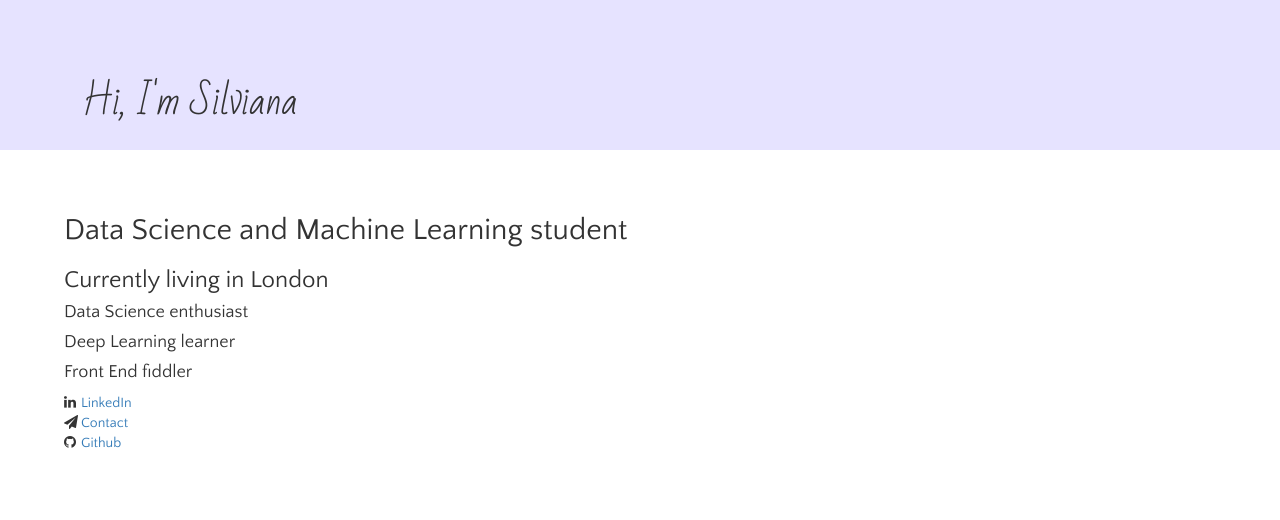
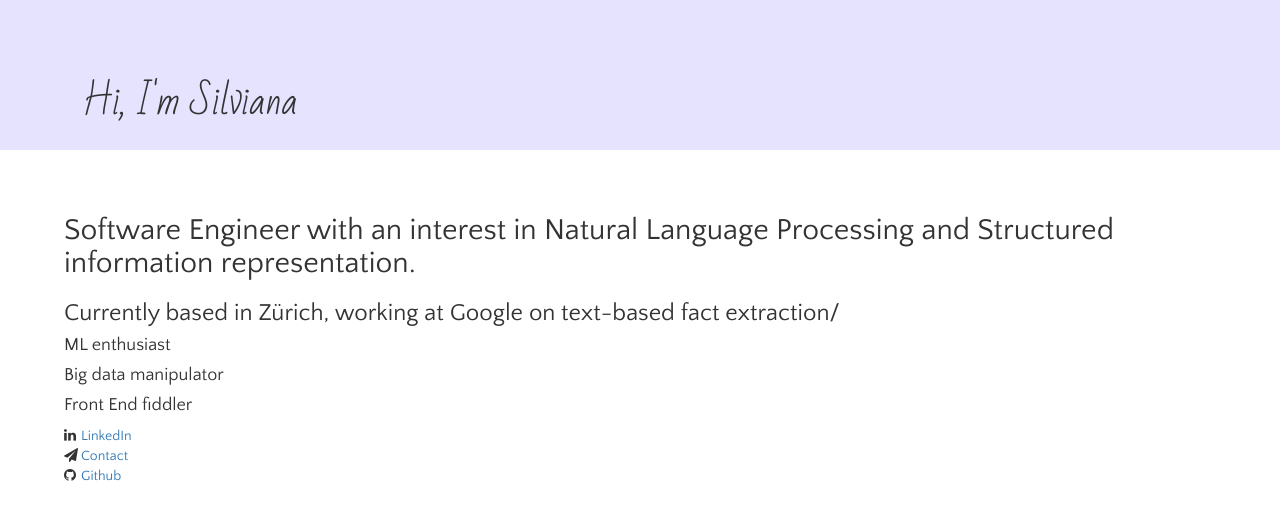
Before and after one commit to silvianacmp/silvianacmp.github.io, a React (Create React App) app: page / in a window 1280 px wide. Shown: the top 520 px of the page. Built offline with nearby package versions, Linux system fonts and the light colour scheme.

Commit message:
Update App.js

```diff
--- a/src/App.js
+++ b/src/App.js
@@ -15,10 +15,10 @@ class App extends Component {
                 </div>
                 <div className="body">
                     <div className="about">
-                        <h2>Data Science and Machine Learning student</h2>
-                        <h3>Currently living in London</h3>
-                        <h4>Data Science enthusiast</h4>
-                        <h4>Deep Learning learner</h4>
+                        <h2>Software Engineer with an interest in Natural Language Processing and Structured information representation. </h2>
+                        <h3>Currently based in Zürich, working at Google on text-based fact extraction/</h3>
+                        <h4>ML enthusiast</h4>
+                        <h4>Big data manipulator</h4>
                         <h4>Front End fiddler</h4>
                     </div>
                     <div className="links">
```
